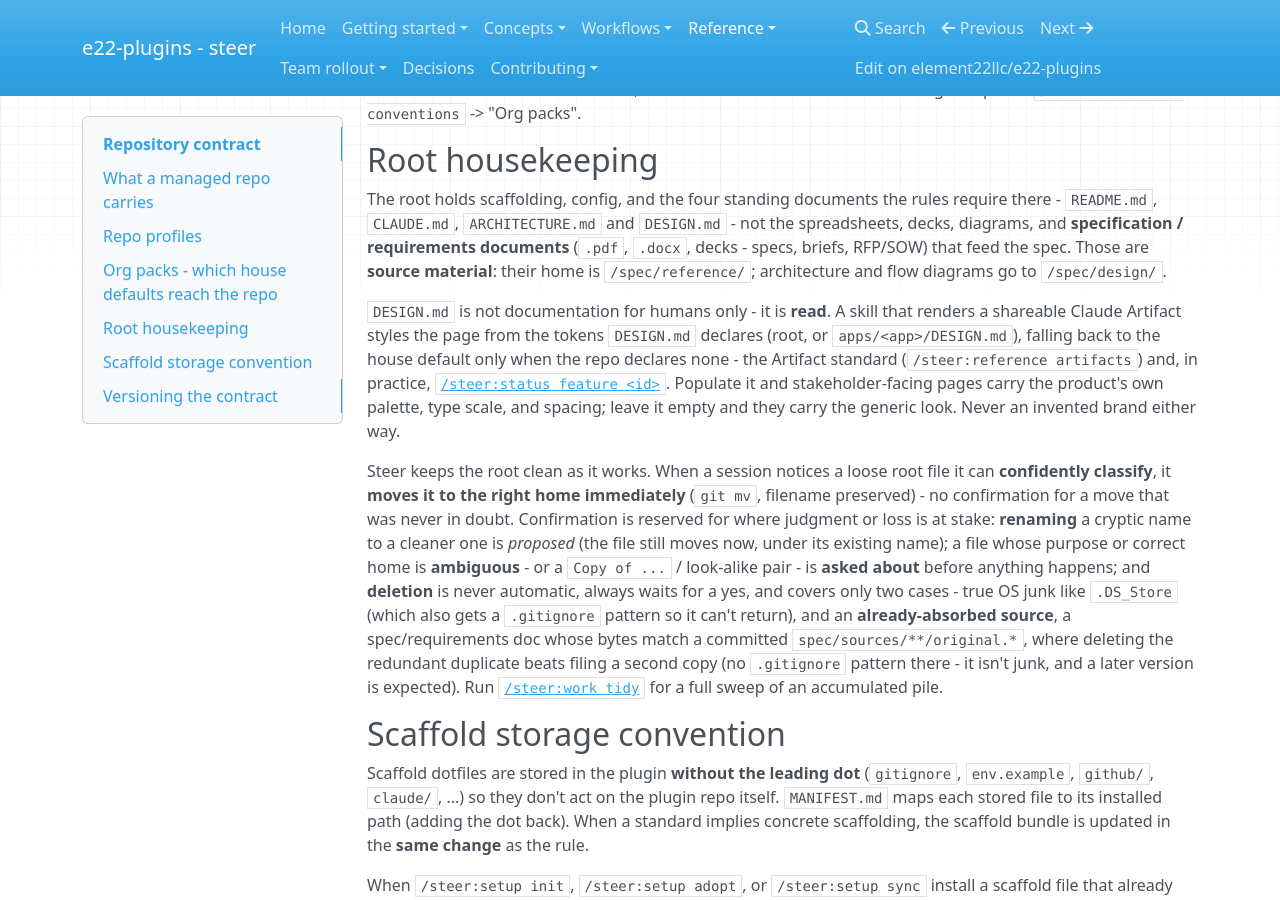
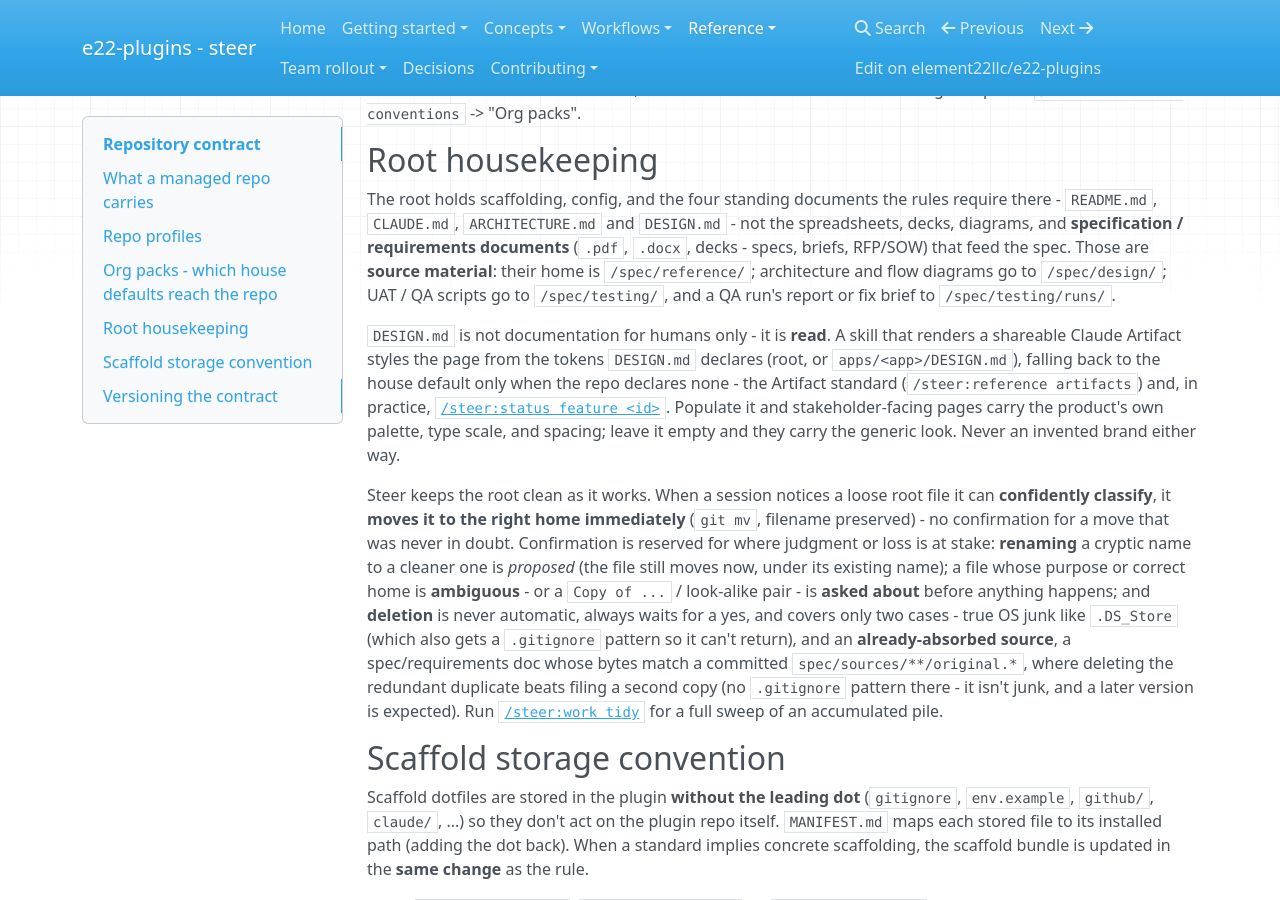
Before and after one commit to element22llc/e22-plugins, an MkDocs documentation site: the page built from docs/reference/repository-contract.md, in a window 1280 px wide and 900 px high, scrolled down 8304 px. Built offline with MkDocs 1.6.1, drawn with Linux system fonts in a browser that asks for light colours; nearby versions of some CDN libraries.

Commit message:
docs: route QA/UAT material to spec/testing/ in the reference pages
Co-Authored-By: Claude Opus 5.5 (1M context) <noreply@anthropic.com>

```diff
--- a/docs/reference/repository-contract.md
+++ b/docs/reference/repository-contract.md
@@ -171,7 +171,8 @@ the spreadsheets, decks,
 diagrams, and **specification / requirements documents** (`.pdf`, `.docx`, decks -
 specs, briefs, RFP/SOW) that feed the spec. Those are **source material**:
 their home is `/spec/reference/`; architecture and flow diagrams go to
-`/spec/design/`.
+`/spec/design/`; UAT / QA scripts go to `/spec/testing/`, and a QA run's report
+or fix brief to `/spec/testing/runs/`.
 
 `DESIGN.md` is not documentation for humans only - it is **read**. A skill that
 renders a shareable Claude Artifact styles the page from the tokens `DESIGN.md`
```
Also changed, not shown: docs/reference/configuration.md (+1 -1 lines).
